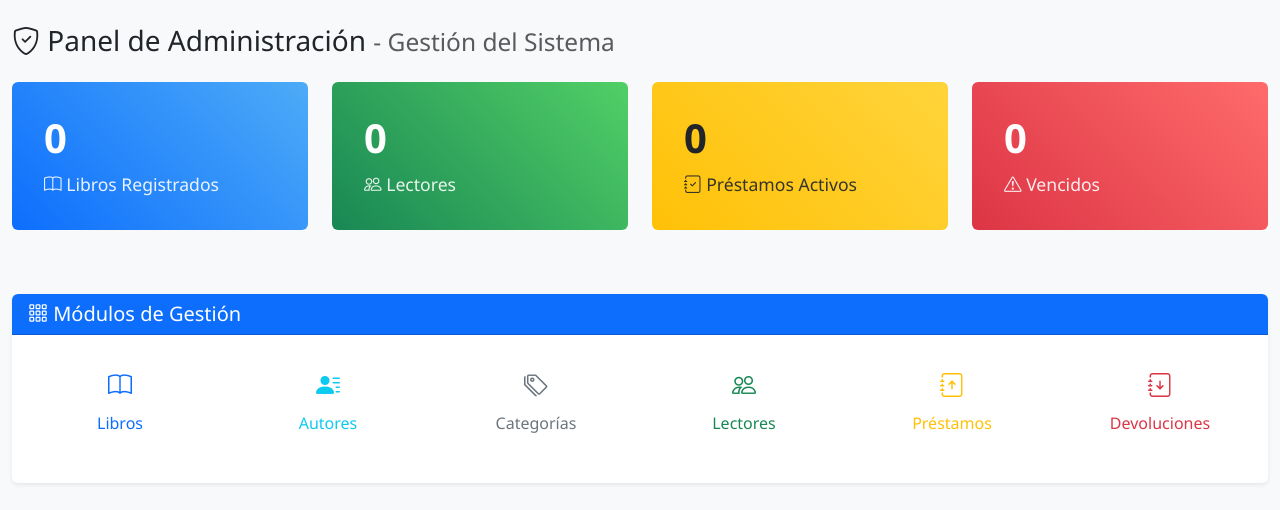
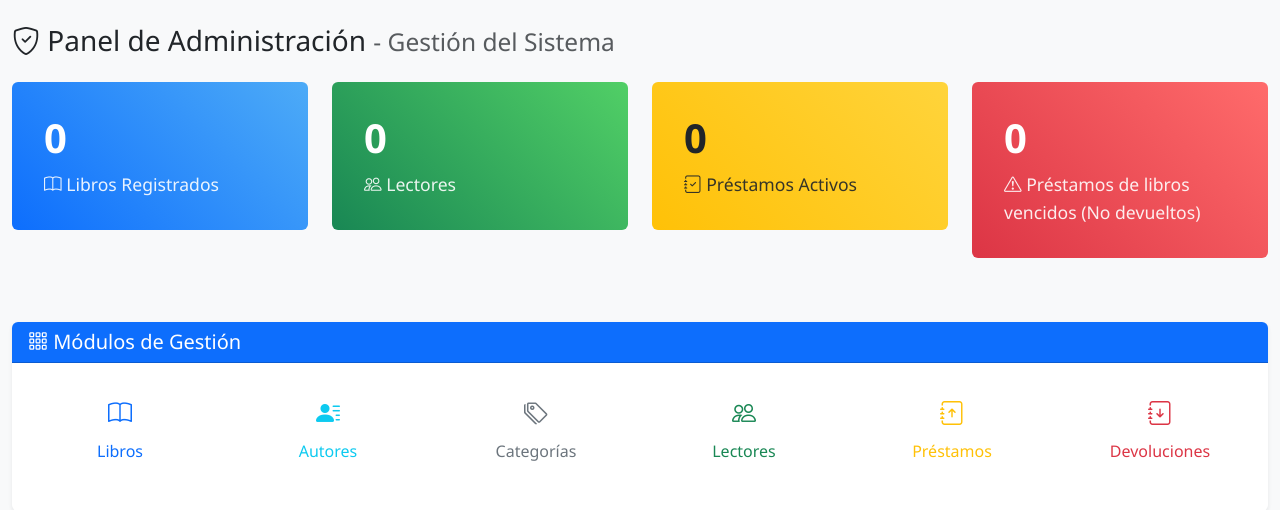
Before and after one commit to ivanmolinadev/biblioteca, a PHP site: page /biblioteca/dashboard.php in a window 1280 px wide. Shown: the part 58-568 px from the top of the page. Run offline with PHP 8.4, Linux system fonts and the light colour scheme; the visitor is signed in with stand-in values (Sample User, id 1); data that the repository does not hold is empty.

Commit message:
feat: Mejorar descripción de card Vencidos en dashboard
- Cambiar "Vencidos" por "Préstamos de libros vencidos (No devueltos)"
- Hace más claro que son préstamos no devueltos que pasaron fecha límite
- Mejora UX para administrador del sistema

```diff
--- a/public/dashboard.php
+++ b/public/dashboard.php
@@ -101,7 +101,7 @@ include '../includes/header.php';
         <div class="col-md-3 mb-3">
             <div class="stats-card danger">
                 <h3><?= number_format($prestamos_vencidos) ?></h3>
-                <p><i class="bi bi-exclamation-triangle"></i> Vencidos</p>
+                <p><i class="bi bi-exclamation-triangle"></i> Préstamos de libros vencidos (No devueltos)</p>
             </div>
         </div>
     </div>
```
